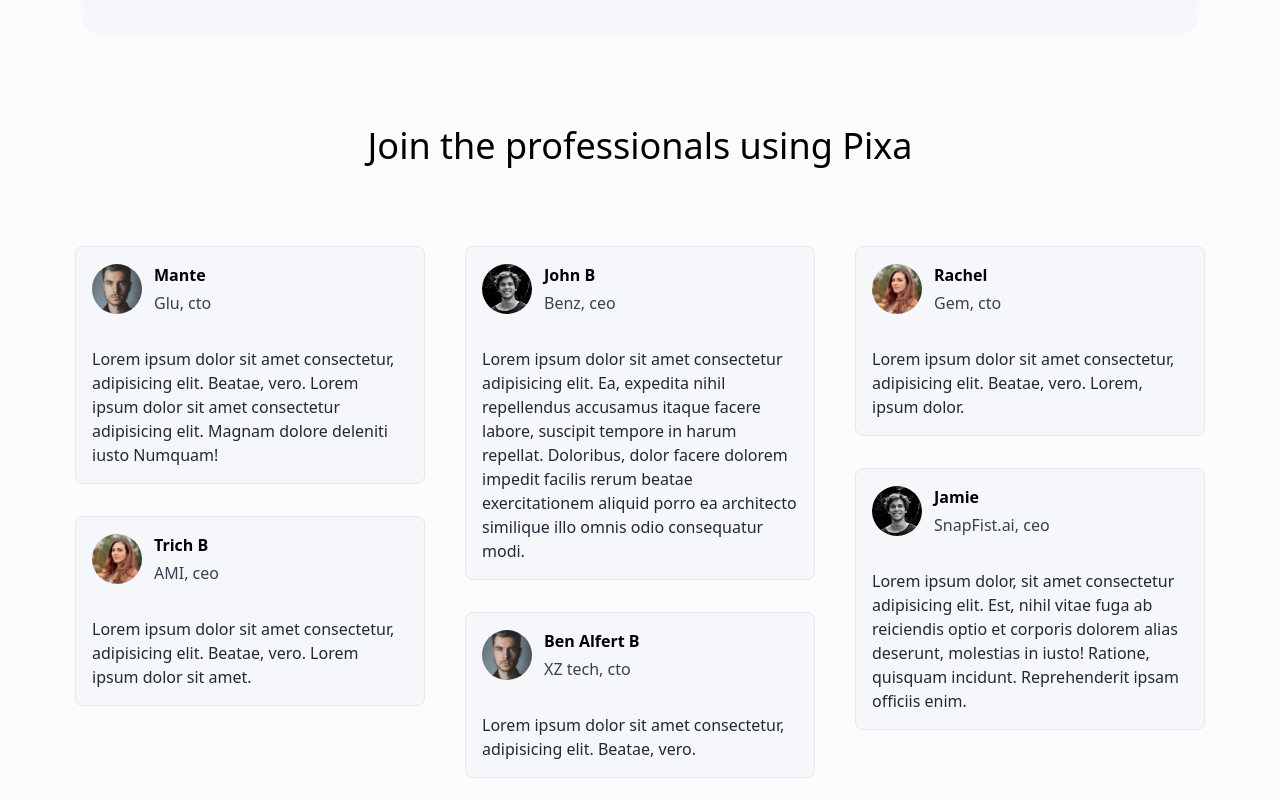
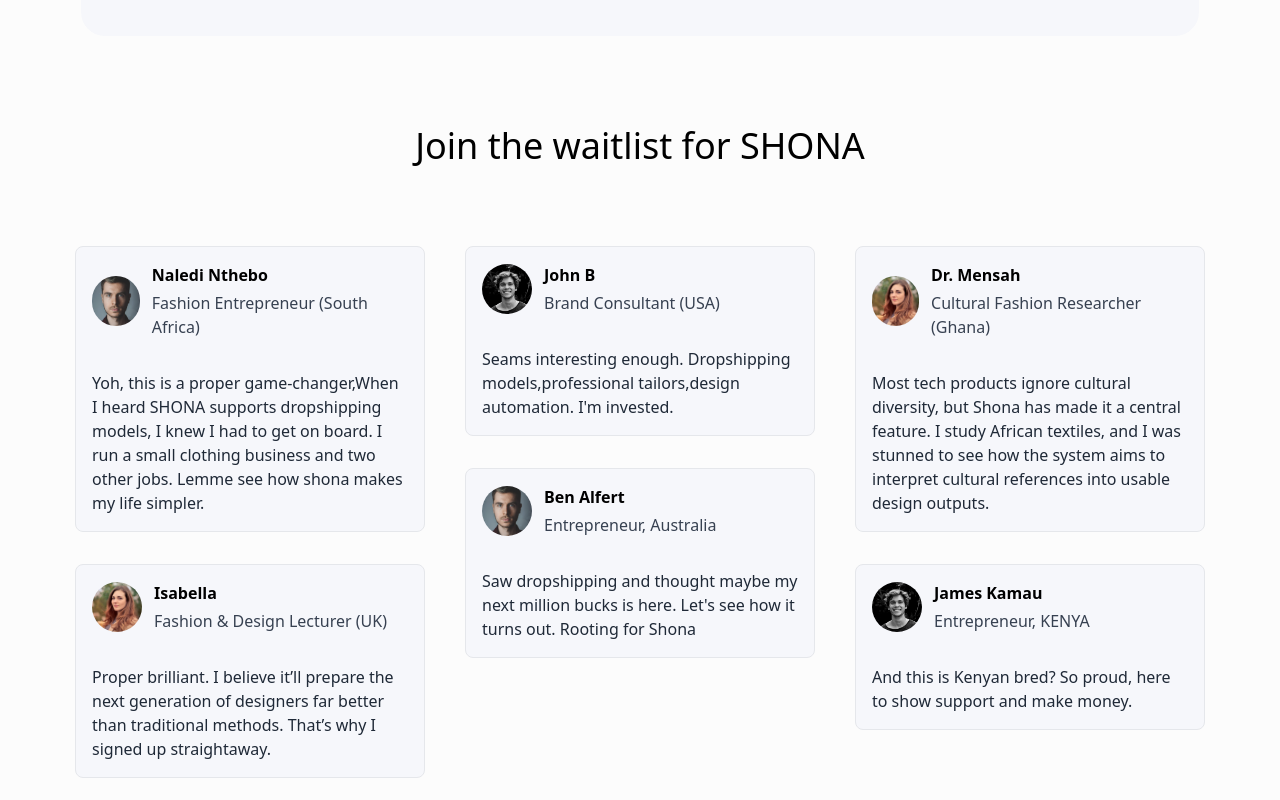
Before and after one commit to Pepablue/shona-landing-page, a website: page index.html in a window 1280 px wide. Shown: the part 3280-4080 px from the top of the page. Drawn offline with nearby package versions, Linux system fonts and the light colour scheme; a web font is replaced by a local one.

Commit message:
Update index.html
edited the testimonials

```diff
--- a/index.html
+++ b/index.html
@@ -1062,7 +1062,7 @@
             <h3
                 class="reveal-up tw-text-4xl tw-font-medium tw-text-center max-md:tw-text-2xl"
             >
-                Join the professionals using Pixa
+                Join the waitlist for SHONA
             </h3>
             <!-- Testimonials -->
             <div
@@ -1085,14 +1085,13 @@
                             />
                         </div>
                         <div class="tw-flex tw-flex-col tw-gap-1">
-                            <div class="tw-font-semibold">Mante</div>
-                            <div class="tw-text-gray-700 dark:tw-text-gray-300">Glu, cto</div>
+                            <div class="tw-font-semibold">Naledi Nthebo</div>
+                            <div class="tw-text-gray-700 dark:tw-text-gray-300">Fashion Entrepreneur (South Africa)</div>
                         </div>
                     </div>
 
                     <p class="tw-mt-4 tw-text-gray-800 dark:tw-text-gray-200">
-                        Lorem ipsum dolor sit amet consectetur, adipisicing
-                        elit. Beatae, vero. Lorem ipsum dolor sit amet consectetur adipisicing elit. Magnam dolore deleniti iusto Numquam!
+                        Yoh, this is a proper game-changer,When I heard SHONA supports dropshipping models, I knew I had to get on board. I run a small clothing business and two other jobs. Lemme see how shona makes my life simpler.
                     </p>
                 </div>
 
@@ -1113,14 +1112,13 @@
                             />
                         </div>
                         <div class="tw-flex tw-flex-col tw-gap-1">
-                            <div class="tw-font-semibold">Trich B</div>
-                            <div class="tw-text-gray-700 dark:tw-text-gray-300">AMI, ceo</div>
+                            <div class="tw-font-semibold">Isabella</div>
+                            <div class="tw-text-gray-700 dark:tw-text-gray-300">Fashion & Design Lecturer (UK)</div>
                         </div>
                     </div>
 
                     <p class="tw-mt-4 tw-text-gray-800 dark:tw-text-gray-200">
-                        Lorem ipsum dolor sit amet consectetur, adipisicing
-                        elit. Beatae, vero. Lorem ipsum dolor sit amet.
+                        Proper brilliant. I believe it’ll prepare the next generation of designers far better than traditional methods. That’s why I signed up straightaway.
                     </p>
                 </div>
 
@@ -1142,12 +1140,12 @@
                         </div>
                         <div class="tw-flex tw-flex-col tw-gap-1">
                             <div class="tw-font-semibold">John B</div>
-                            <div class="tw-text-gray-700 dark:tw-text-gray-300">Benz, ceo</div>
+                            <div class="tw-text-gray-700 dark:tw-text-gray-300">Brand Consultant (USA)</div>
                         </div>
                     </div>
 
                     <p class="tw-mt-4 tw-text-gray-800 dark:tw-text-gray-200">
-                        Lorem ipsum dolor sit amet consectetur adipisicing elit. Ea, expedita nihil repellendus accusamus itaque facere labore, suscipit tempore in harum repellat. Doloribus, dolor facere dolorem impedit facilis rerum beatae exercitationem aliquid porro ea architecto similique illo omnis odio consequatur modi.
+                        Seams interesting enough. Dropshipping models,professional tailors,design automation. I'm invested.
                     </p>
                 </div>
 
@@ -1168,14 +1166,13 @@
                             />
                         </div>
                         <div class="tw-flex tw-flex-col tw-gap-1">
-                            <div class="tw-font-semibold">Ben Alfert B</div>
-                            <div class="tw-text-gray-700 dark:tw-text-gray-300">XZ tech, cto</div>
+                            <div class="tw-font-semibold">Ben Alfert </div>
+                            <div class="tw-text-gray-700 dark:tw-text-gray-300">Entrepreneur, Australia</div>
                         </div>
                     </div>
 
                     <p class="tw-mt-4 tw-text-gray-800 dark:tw-text-gray-200">
-                        Lorem ipsum dolor sit amet consectetur, adipisicing
-                        elit. Beatae, vero.
+                       Saw dropshipping and thought maybe my next million bucks is here. Let's see how it turns out. Rooting for Shona
                     </p>
                 </div>
 
@@ -1196,14 +1193,13 @@
                             />
                         </div>
                         <div class="tw-flex tw-flex-col tw-gap-1">
-                            <div class="tw-font-semibold">Rachel</div>
-                            <div class="tw-text-gray-700 dark:tw-text-gray-300">Gem, cto</div>
+                            <div class="tw-font-semibold">Dr. Mensah</div>
+                            <div class="tw-text-gray-700 dark:tw-text-gray-300">Cultural Fashion Researcher (Ghana)</div>
                         </div>
                     </div>
 
                     <p class="tw-mt-4 tw-text-gray-800 dark:tw-text-gray-200">
-                        Lorem ipsum dolor sit amet consectetur, adipisicing
-                        elit. Beatae, vero. Lorem, ipsum dolor.
+                        Most tech products ignore cultural diversity, but Shona has made it a central feature. I study African textiles, and I was stunned to see how the system aims to interpret cultural references into usable design outputs.
                     </p>
                 </div>
 
@@ -1224,13 +1220,13 @@
                             />
                         </div>
                         <div class="tw-flex tw-flex-col tw-gap-1">
-                            <div class="tw-font-semibold">Jamie</div>
-                            <div class="tw-text-gray-700 dark:tw-text-gray-300">SnapFist.ai, ceo</div>
+                            <div class="tw-font-semibold">James Kamau</div>
+                            <div class="tw-text-gray-700 dark:tw-text-gray-300">Entrepreneur, KENYA</div>
                         </div>
                     </div>
 
                     <p class="tw-mt-4 tw-text-gray-800 dark:tw-text-gray-200">
-                        Lorem ipsum dolor, sit amet consectetur adipisicing elit. Est, nihil vitae fuga ab reiciendis optio et corporis dolorem alias deserunt, molestias in iusto! Ratione, quisquam incidunt. Reprehenderit ipsam officiis enim.
+                       And this is Kenyan bred? So proud, here to show support and make money.
                     </p>
                 </div>
 
```
